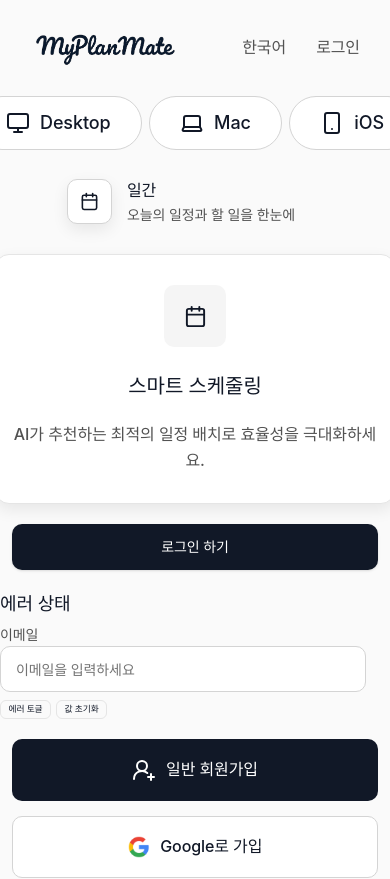
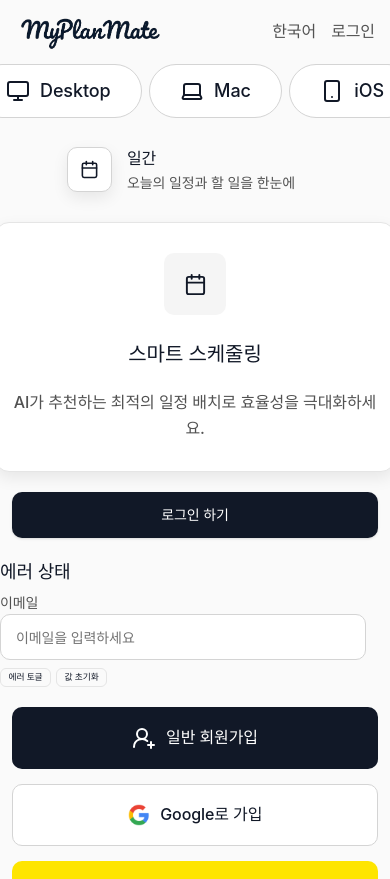
Before and after one commit to leeunduck/Custom-Daily-Planner, a Next.js app: page / in a window 390 px wide. Shown: the top 879 px of the page. Built offline with nearby package versions, Linux system fonts and the light colour scheme; no server answers.

Commit message:
CDP-164 refactor🔨 (landing): 헤더 모바일 & 로고 파일명 수정

```diff
--- a/src/components/landing/LandingNavBar.tsx
+++ b/src/components/landing/LandingNavBar.tsx
@@ -1,4 +1,3 @@
-// src/components/landing/LandingNavBar.tsx
 import { cn } from "@/lib/utils";
 import Image from "next/image";
 import Link from "next/link";
@@ -6,7 +5,10 @@
 export function LandingNavBar() {
   return (
     <nav
-      className={cn("mx-auto flex h-[9.6rem] max-w-[128rem] items-center justify-between px-12")}
+      className={cn(
+        "mx-auto flex h-[6.4rem] max-w-[128rem] items-center justify-between px-6",
+        "md:h-[9.6rem] md:px-12",
+      )}
       aria-label="Global navigation"
     >
       {/* 좌측: 로고 (이미지) */}
@@ -16,23 +18,29 @@
           alt="MyPlanMate 로고"
           width={150}
           height={150}
-          className="object-contain select-none"
+          className={cn("object-contain select-none")}
           draggable={false}
         />
       </Link>
 
       {/* 우측: 언어 토글 + 로그인 */}
-      <div className="flex items-center gap-12">
+      <div className={cn("flex items-center gap-6", "md:gap-12")}>
         <button
           type="button"
-          className="t-16-m text-[var(--color-gray-600)] hover:text-[var(--color-gray-900)] cursor-pointer"
+          className={cn(
+            "cursor-pointer t-14-m text-[var(--color-gray-600)] hover:text-[var(--color-gray-900)]",
+            "md: t-16-m",
+          )}
           aria-label="언어 전환"
         >
           한국어
         </button>
         <Link
           href="/login"
-          className="t-16-m text-[var(--color-gray-600)] hover:text-[var(--color-gray-900)]"
+          className={cn(
+            "t-14-m text-[var(--color-gray-600)] hover:text-[var(--color-gray-900)]",
+            "md: t-16-m",
+          )}
           aria-label="로그인페이지로 이동"
         >
           로그인
```
